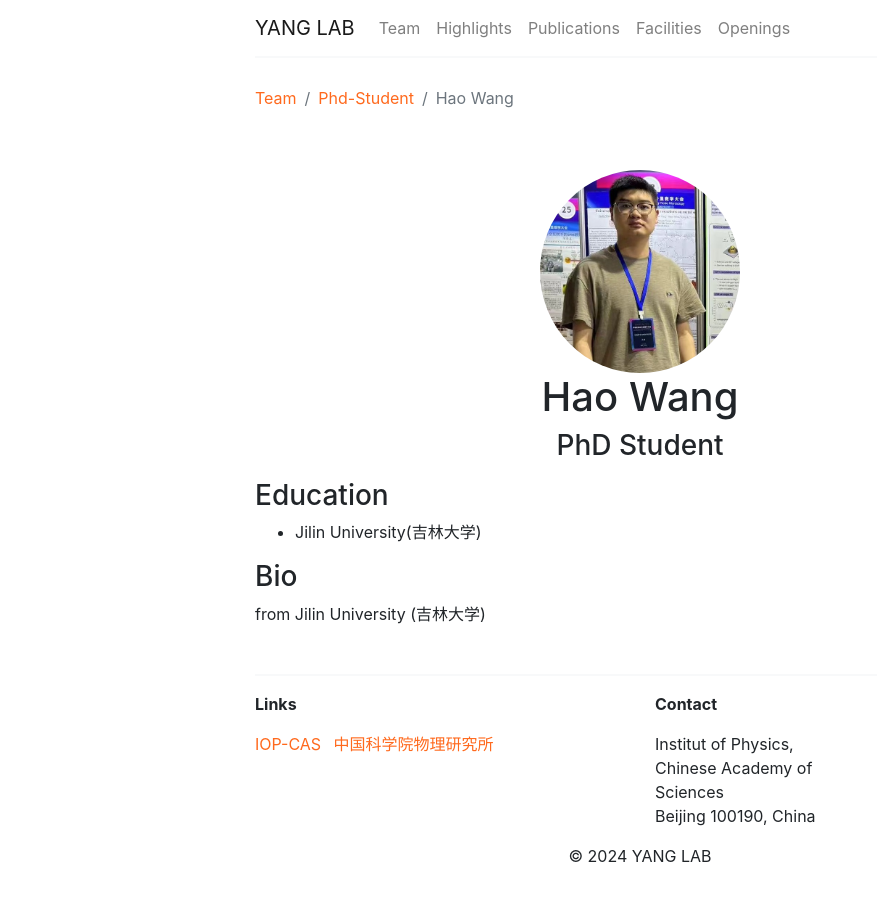
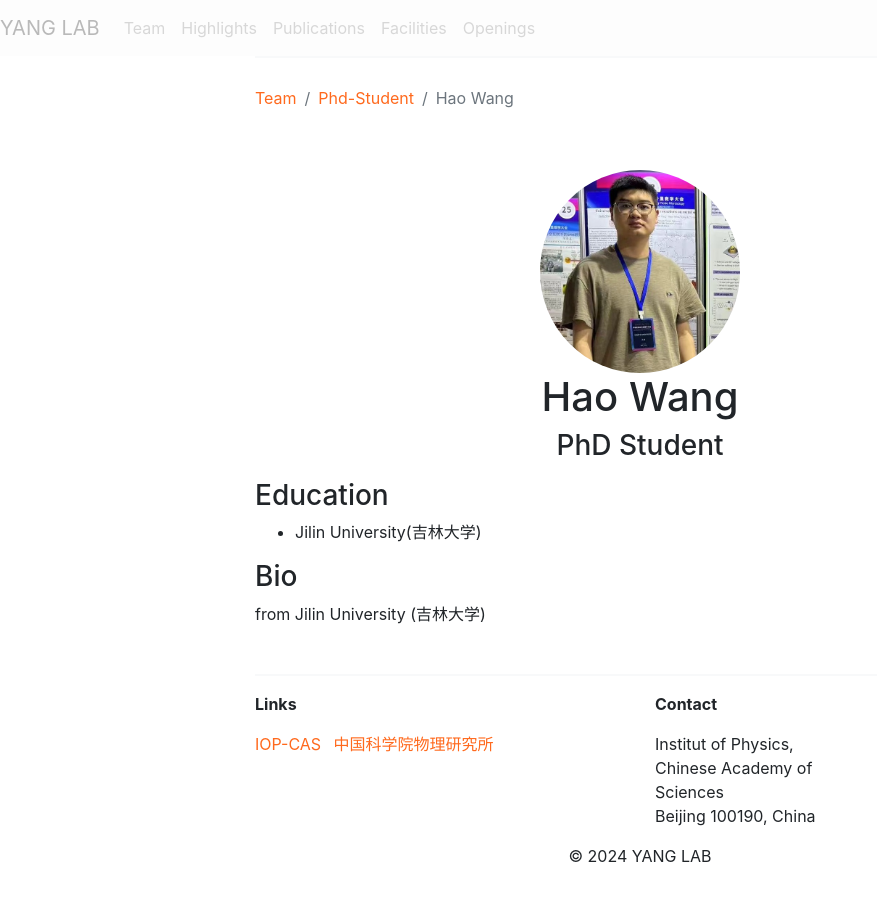
Before and after one commit to ZoomWuun/Q03i, a Jekyll site: the page built from _pages/team/_posts/2019-09-01-hao-wang.md, in a window 1280 px wide. Shown: the whole page, without its empty margins (0-877 px from the left). Built offline with Jekyll 4.4.1, drawn with Linux system fonts in a browser that asks for light colours.

Commit message:
Add files via upload

```diff
--- a/_includes/header.html
+++ b/_includes/header.html
@@ -1,9 +1,7 @@
 <header class="site-header" role="banner">
-
-	<nav class="navbar navbar-expand-sm navbar-light px-0">
-
+    <nav class="navbar navbar-expand-sm navbar-light px-0 fixed-top">
         <!-- Navbar brand -->
-		<a class="navbar-brand" href="/">{{ site.title }}</a>
+        <a class="navbar-brand" href="/" id="navbar-brand">{{ site.title }}</a>
 
         <!-- Navbar toggler button -->
         <button class="navbar-toggler" type="button" data-toggle="collapse" data-target="#navbarToggler"
@@ -17,25 +15,54 @@
                 <li>
                     <a class="nav-link" href="/team">Team</a>
                 </li>
-
                 <li>
                     <a class="nav-link" href="/highlights">Highlights</a>
                 </li>
-
                 <li>
                     <a class="nav-link" href="/publications_new">Publications</a>
                 </li>
-
                 <li>
                     <a class="nav-link" href="/facilities">Facilities</a>
                 </li>
-
                 <li>
                     <a class="nav-link" href="/openings">Openings</a>
                 </li>
             </ul>
         </div>
+    </nav>
+</header>
 
-	</nav>
+<style>
+    body {
+        padding-top: 56px; /* Adjust based on the height of the navbar */
+    }
 
-</header>
+    .fixed-top {
+        position: fixed;
+		background-color: #f9f9f9;
+		opacity: 0.3;
+        top: 0;
+        width: 100%;
+        z-index: 1030; /* Ensure the navbar is on top of other elements */
+    }
+
+    .navbar-brand {
+        transition: color 0.3s, opacity 0.3s;
+    }
+
+    .navbar-brand.scrolled {
+        color: #2a6496;
+        opacity: 0.8;
+    }
+</style>
+
+<script>
+    document.addEventListener("scroll", function() {
+        var navbarBrand = document.getElementById("navbar-brand");
+        if (window.scrollY > 50) { // Adjust the scroll value based on when you want the effect to occur
+            navbarBrand.classList.add("scrolled");
+        } else {
+            navbarBrand.classList.remove("scrolled");
+        }
+    });
+</script>
```
Lines whose indentation alone changed are shown as unchanged.
